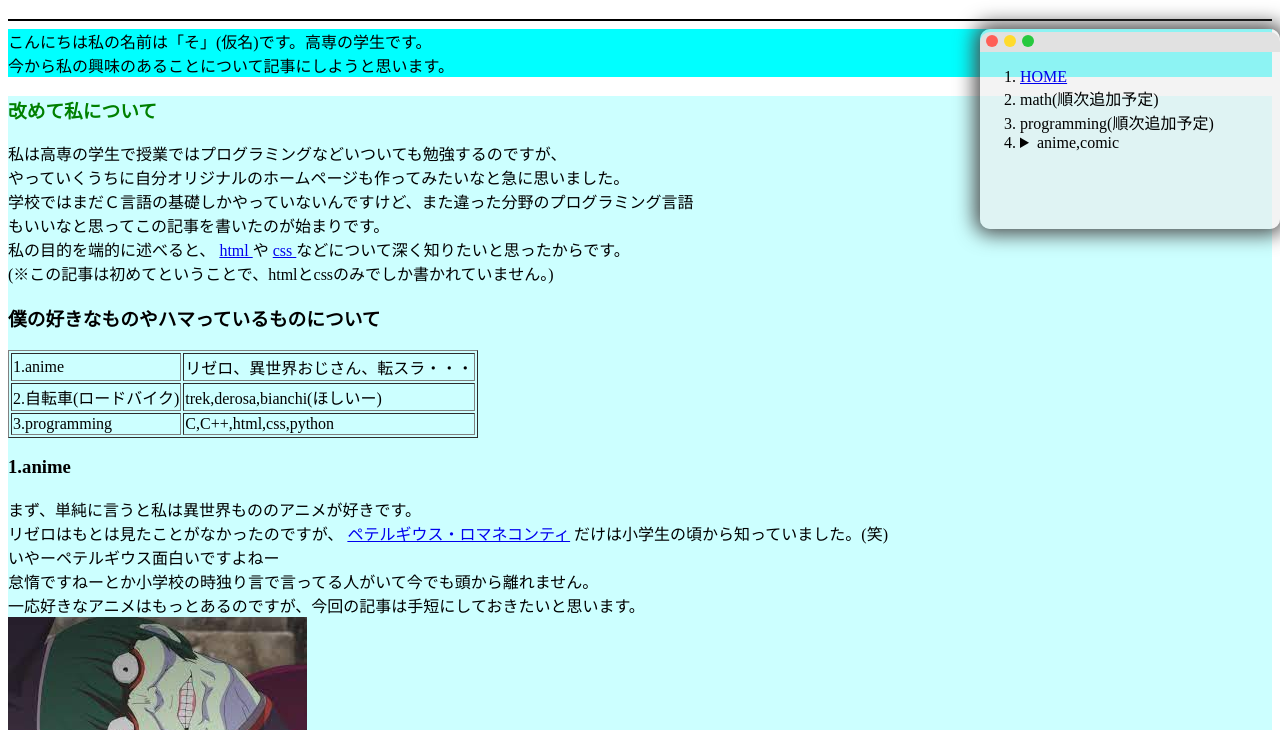
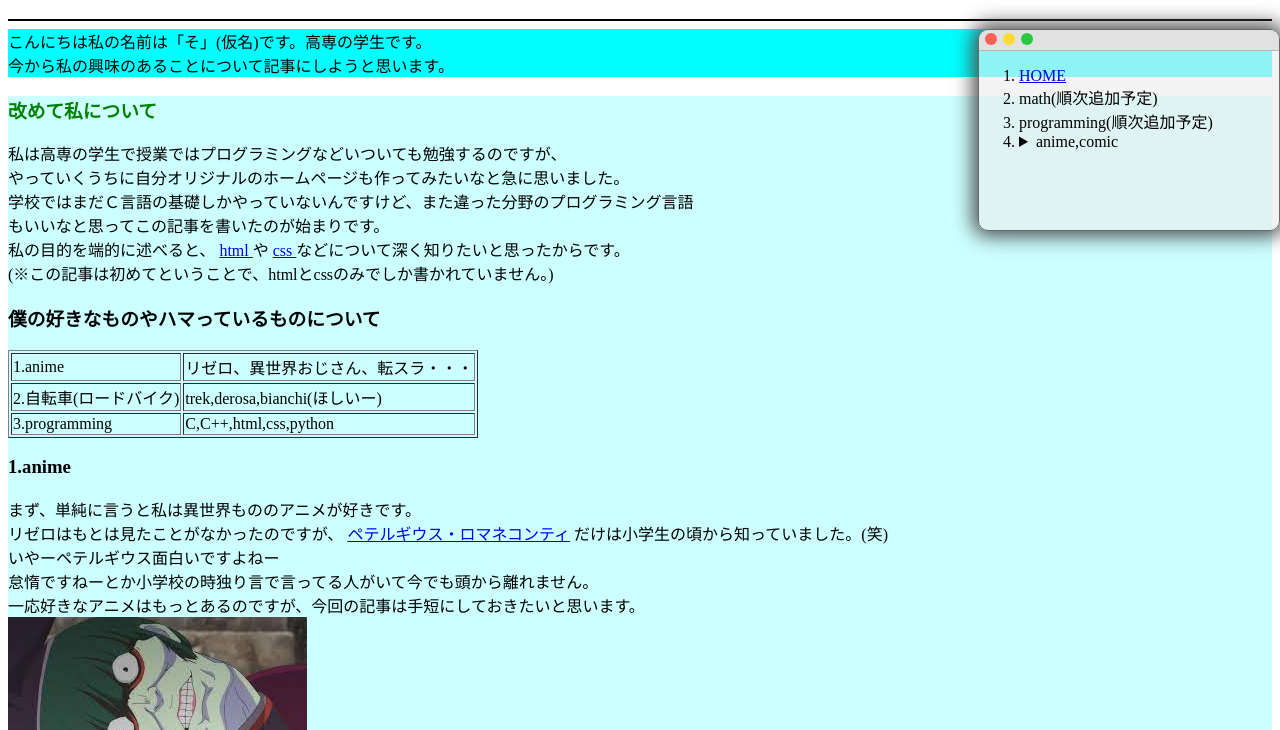
Before and after one commit to smask20/smask20.github.io, a plain HTML site: page first/index.html in a window 1280 px wide. Shown: the part 70-800 px from the top of the page. Drawn offline with Linux system fonts and the light colour scheme.

Commit message:
mac windowの修正

```diff
--- a/first/sample.css
+++ b/first/sample.css
@@ -1,19 +1,22 @@
 .menu{
-    display:block;
+    width: 300px;
+    height: 200px;
     position:fixed;
     right:0px;
-    width:300px;
-    height:200px;
-    background:rgba(236,236,236,0.6);
-    border:2px;
-    border-radius:10px;
-    box-shadow:0 0 20px 5px #4a4a4a;
+    background-color: rgba(236,236,236,0.6);
+    border: 1px solid #696969;
+    border-radius: 10px;
+    box-shadow: 0 0 20px 5px #4a4a4a;
+    z-index: 0;
 }
 .bar{
-    width:100%;
-    height:20px;
-    background:#e1e1e1;
-    border-radius:10px 10px 0 0;
+    width: 100%;
+    height: 20px;
+    background: #e1e1e1;
+    border-bottom: 1px solid #b6b6b6;
+    border-radius: 10px 10px 0 0;
+    display: flex;
+    align-items: center;
 }
 .bottons{
     width:55px;
```
